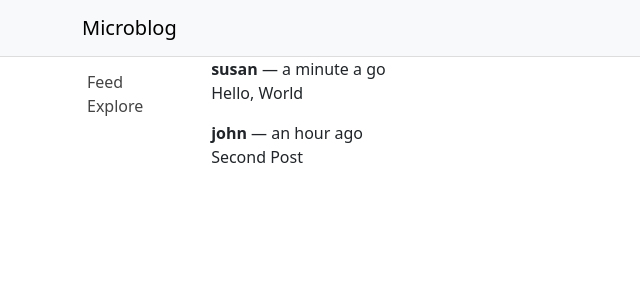
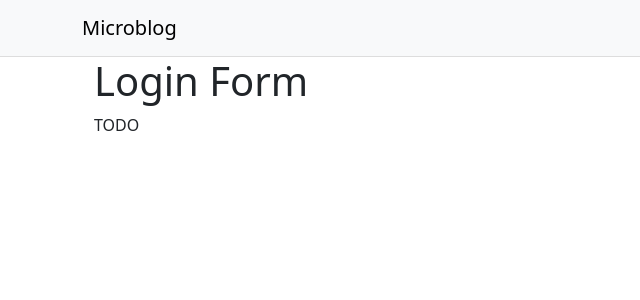
Before and after one commit to Hjordt98/react-microblog, a React (Create React App) app: page /login in a window 1280 px wide. Shown: the top 300 px of the page, without its empty margins (0-640 px from the left). Built offline with nearby package versions, Linux system fonts and the light colour scheme.

Commit message:
ch_4_creating_page_componenets

```diff
--- a/src/App.js
+++ b/src/App.js
@@ -1,16 +1,22 @@
 import Container from 'react-bootstrap/Container';
+import { BrowserRouter, Routes, Route, Navigate } from 'react-router-dom';
 import Header from './components/Header';
-import Body from './components/Body';
-import Post from './components/Posts'
-
+import FeedPage from './pages/FeedPage';
+import ExplorePage from './pages/ExplorePage';
+import LoginPage from './pages/LoginPage';
 
 export default function App() {
-  return(
-      <Container fluid className='App'>
-        <Header/>
-        <Body sidebar>
-          <Post/>
-        </Body>
+  return (
+    <Container fluid className="App">
+      <BrowserRouter>
+        <Header />
+        <Routes>
+          <Route path="/" element={<FeedPage />} />
+          <Route path="/explore" element={<ExplorePage />} />
+          <Route path="/login" element={<LoginPage />} />
+          <Route path="*" element={<Navigate to="/" />} />
+        </Routes>
+      </BrowserRouter>
     </Container>
-   );
+  );
 }
--- /dev/null
+++ b/src/pages/ExplorePage.js
@@ -0,0 +1,10 @@
+import Body from '../components/Body';
+
+export default function ExplorePage() {
+  return (
+    <Body sidebar>
+      <h1>Explore</h1>
+      <p>TODO</p>
+    </Body>
+  );
+}
--- /dev/null
+++ b/src/pages/FeedPage.js
@@ -0,0 +1,10 @@
+import Body from '../components/Body';
+import Posts from '../components/Posts';
+
+export default function FeedPage() {
+  return (
+    <Body sidebar>
+      <Posts />
+    </Body>
+  );
+}
--- /dev/null
+++ b/src/pages/LoginPage.js
@@ -0,0 +1,10 @@
+import Body from '../components/Body';
+
+export default function LoginPage(){
+    return(
+        <Body>
+            <h1>Login Form</h1>
+            <p>TODO</p>
+        </Body>
+    );
+}
```
Also changed, not shown: 1 other file (tests, documents, lock files or other folders).
